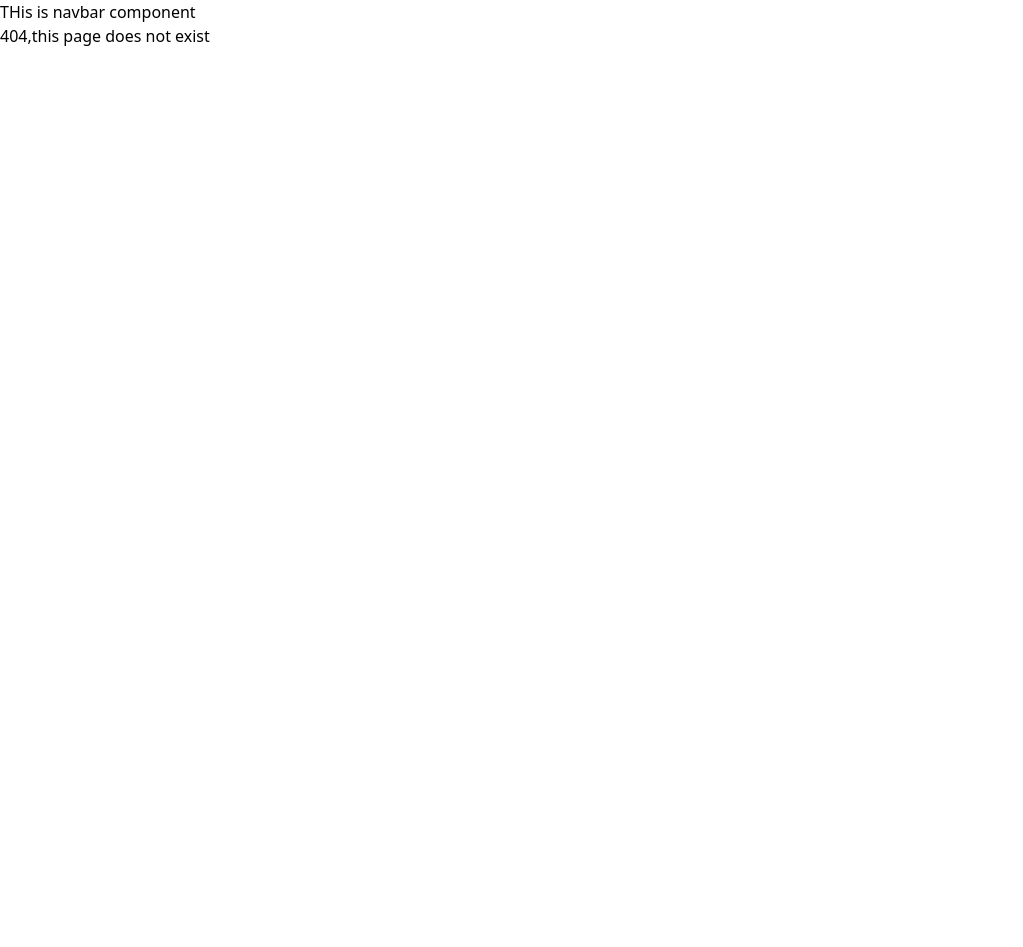
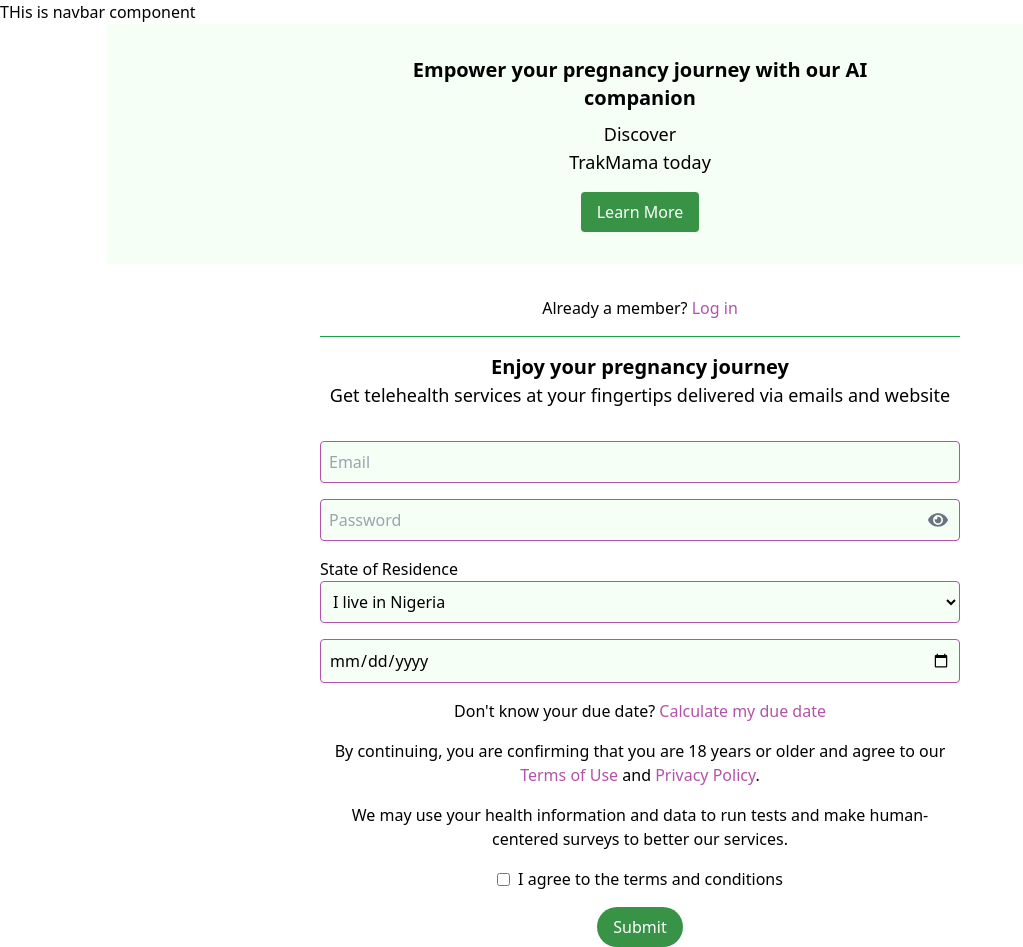
Before and after one commit to Adaobilynda1234/Trakmama-project, a React (Vite) app: page /signup in a window 1280 px wide. Before the commit this address had no page. Shown: the whole page, without its empty margins (0-1023 px from the left). Before the commit the page ends 800 px from the top, so only its background shows below. Built offline with nearby package versions, Linux system fonts and the light colour scheme; the HTML template or start-up script is replaced by a standard one.

Commit message:
sign up page

```diff
--- a/src/App.jsx
+++ b/src/App.jsx
@@ -2,6 +2,8 @@
 import { Routes, Route } from "react-router-dom";
 import Navbar from "./components/Navbar";
 import Home from "./pages/Home";
+import SignUp from "./pages/SignUp";
+import Login from "./pages/Login";
 import ErrorPage from "./pages/ErrorPage";
 
 function App() {
@@ -11,6 +13,8 @@
       {/* defining react-router path */}
       <Routes>
         <Route path="/" element={<Home />} />
+        <Route path="/signup" element={<SignUp />} />
+        <Route path="/login" element={<Login />} />
         <Route path="*" element={<ErrorPage />} />
       </Routes>
     </>
--- /dev/null
+++ b/src/pages/SignUp.jsx
@@ -0,0 +1,215 @@
+import React, { useState } from "react";
+// import axios from "axios";
+import { FaEye, FaEyeSlash } from "react-icons/fa";
+
+const SignUp = () => {
+  const [formData, setFormData] = useState({
+    email: "",
+    password: "",
+    state: "",
+    dueDate: "",
+    agree: false,
+  });
+
+  const [errors, setErrors] = useState({});
+  const [passwordVisible, setPasswordVisible] = useState(false);
+
+  const handleChange = (e) => {
+    const { name, value, type, checked } = e.target;
+    setFormData({
+      ...formData,
+      [name]: type === "checkbox" ? checked : value,
+    });
+  };
+
+  const handleSubmit = async (e) => {
+    e.preventDefault();
+
+    // Form validation
+    let validationErrors = {};
+    if (!formData.email) validationErrors.email = "Email is required";
+    if (!formData.password) validationErrors.password = "Password is required";
+    if (!formData.state) validationErrors.state = "State is required";
+    if (!formData.dueDate) validationErrors.dueDate = "Due date is required";
+    if (!formData.agree) validationErrors.agree = "You must agree to the terms";
+
+    if (Object.keys(validationErrors).length > 0) {
+      setErrors(validationErrors);
+      return;
+    }
+
+    // Make API request
+    try {
+      const response = await axios.post(
+        "https://api.example.com/signup",
+        formData
+      );
+      console.log("Response:", response.data);
+    } catch (error) {
+      console.error("Error:", error);
+    }
+  };
+
+  return (
+    <div className="min-h-screen bg-white">
+      <header className="bg-[#F6FFF5] py-8 w-5/6 mx-auto">
+        <div className="container mx-auto w-3/4 lg:w-1/2">
+          <div className="flex flex-row items-center">
+            {/* <img
+              src="path-to-your-image.jpg"
+              alt="Empower your pregnancy"
+              className="w-full h-auto"
+            /> */}
+            <div className="flex flex-col items-center">
+              <div>
+                <h1 className="text-center text-xl font-bold">
+                  Empower your pregnancy journey with our AI companion
+                </h1>
+                <h2 className="text-center text-lg mt-2">Discover</h2>
+                <h2 className="text-center text-lg">TrakMama today</h2>
+              </div>
+              <button className="mt-4 bg-[#389346] text-white py-2 px-4 rounded">
+                Learn More
+              </button>
+            </div>
+          </div>
+        </div>
+      </header>
+      <main className="container mx-auto w-3/4 lg:w-1/2 mt-8">
+        <p className="text-center">
+          Already a member?{" "}
+          <a href="/login" className="text-[#B252AA]">
+            Log in
+          </a>
+        </p>
+        <hr className="border-green-600 my-4" />
+        <p className="text-center text-xl font-semibold">
+          Enjoy your pregnancy journey
+        </p>
+        <p className="text-center text-lg">
+          Get telehealth services at your fingertips delivered via emails and
+          website
+        </p>
+        <form onSubmit={handleSubmit} className="mt-8">
+          <div className="mb-4">
+            <input
+              type="email"
+              name="email"
+              placeholder="Email"
+              value={formData.email}
+              onChange={handleChange}
+              className="w-full bg-[#F6FFF5] border border-[#B252AA] p-2 rounded"
+            />
+            {errors.email && (
+              <p className="text-red-500 text-sm mt-1">{errors.email}</p>
+            )}
+          </div>
+          <div className="mb-4 relative w-full">
+            <input
+              type={passwordVisible ? "text" : "password"}
+              name="password"
+              placeholder="Password"
+              value={formData.password}
+              onChange={handleChange}
+              className="w-full bg-[#F6FFF5] border border-[#B252AA] p-2 rounded"
+            />
+            <div
+              className="absolute inset-y-0 right-0 pr-3 flex items-center text-sm leading-5 cursor-pointer"
+              onClick={() => setPasswordVisible(!passwordVisible)}
+            >
+              {passwordVisible ? (
+                <FaEyeSlash className="h-5 w-5 text-gray-500" />
+              ) : (
+                <FaEye className="h-5 w-5 text-gray-500" />
+              )}
+            </div>
+            {errors.password && (
+              <p className="text-red-500 text-sm mt-1">{errors.password}</p>
+            )}
+          </div>
+          <div className="mb-4">
+            <label className="block">State of Residence</label>
+            <select
+              name="state"
+              value={formData.state}
+              onChange={handleChange}
+              className="w-full bg-[#F6FFF5] border border-[#B252AA] p-2 rounded"
+            >
+              <option value="" disabled>
+                I live in Nigeria
+              </option>
+              <option value="Lagos">Lagos</option>
+              <option value="Abuja">Abuja</option>
+              <option value="Kano">Kano</option>
+              <option value="Kaduna">Kaduna</option>
+              <option value="Port Harcourt">Port Harcourt</option>
+            </select>
+            {errors.state && (
+              <p className="text-red-500 text-sm mt-1">{errors.state}</p>
+            )}
+          </div>
+          <div className="mb-4">
+            <input
+              type="date"
+              name="dueDate"
+              placeholder="Due Date"
+              value={formData.dueDate}
+              onChange={handleChange}
+              className="w-full bg-[#F6FFF5] border border-[#B252AA] p-2 rounded"
+            />
+            {errors.dueDate && (
+              <p className="text-red-500 text-sm mt-1">{errors.dueDate}</p>
+            )}
+          </div>
+          <p className="text-center">
+            Don't know your due date?{" "}
+            <a href="/calculate-due-date" className="text-[#B252AA]">
+              Calculate my due date
+            </a>
+          </p>
+          <p className="text-center mt-4">
+            By continuing, you are confirming that you are 18 years or older and
+            agree to our{" "}
+            <a href="/terms" className="text-[#B252AA]">
+              Terms of Use
+            </a>{" "}
+            and{" "}
+            <a href="/privacy" className="text-[#B252AA]">
+              Privacy Policy
+            </a>
+            .
+          </p>
+          <p className="text-center mt-4">
+            We may use your health information and data to run tests and make
+            human-centered surveys to better our services.
+          </p>
+          <div className="mb-4 mt-4 flex justify-center">
+            <label className="inline-flex items-center">
+              <input
+                type="checkbox"
+                name="agree"
+                checked={formData.agree}
+                onChange={handleChange}
+                className="form-checkbox"
+              />
+              <span className="ml-2">I agree to the terms and conditions</span>
+            </label>
+            {errors.agree && (
+              <p className="text-red-500 text-sm mt-1">{errors.agree}</p>
+            )}
+          </div>
+          <div className="text-center">
+            <button
+              type="submit"
+              className="bg-[#389346] text-white py-2 px-4 rounded-full"
+            >
+              Submit
+            </button>
+          </div>
+        </form>
+      </main>
+    </div>
+  );
+};
+
+export default SignUp;
```
Also changed, not shown: src/pages/Login.jsx (added).
